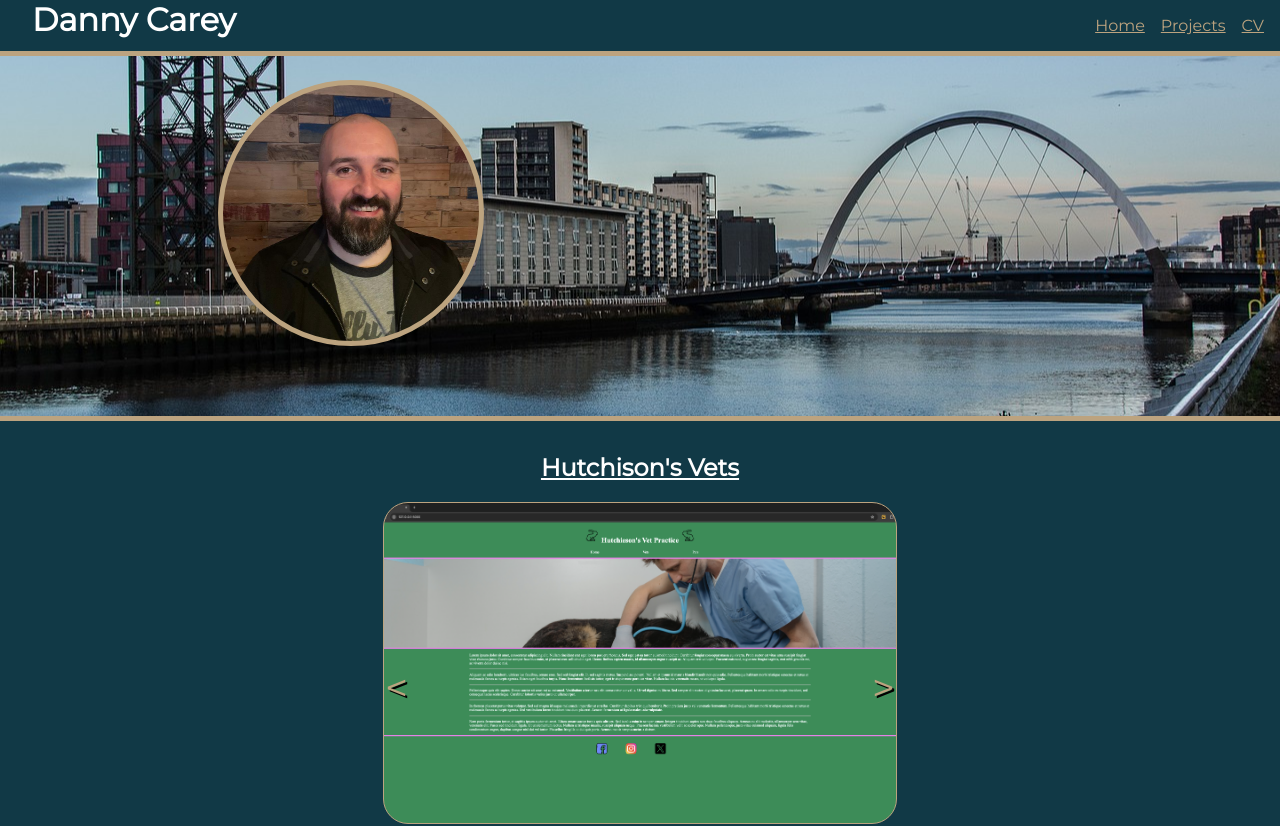
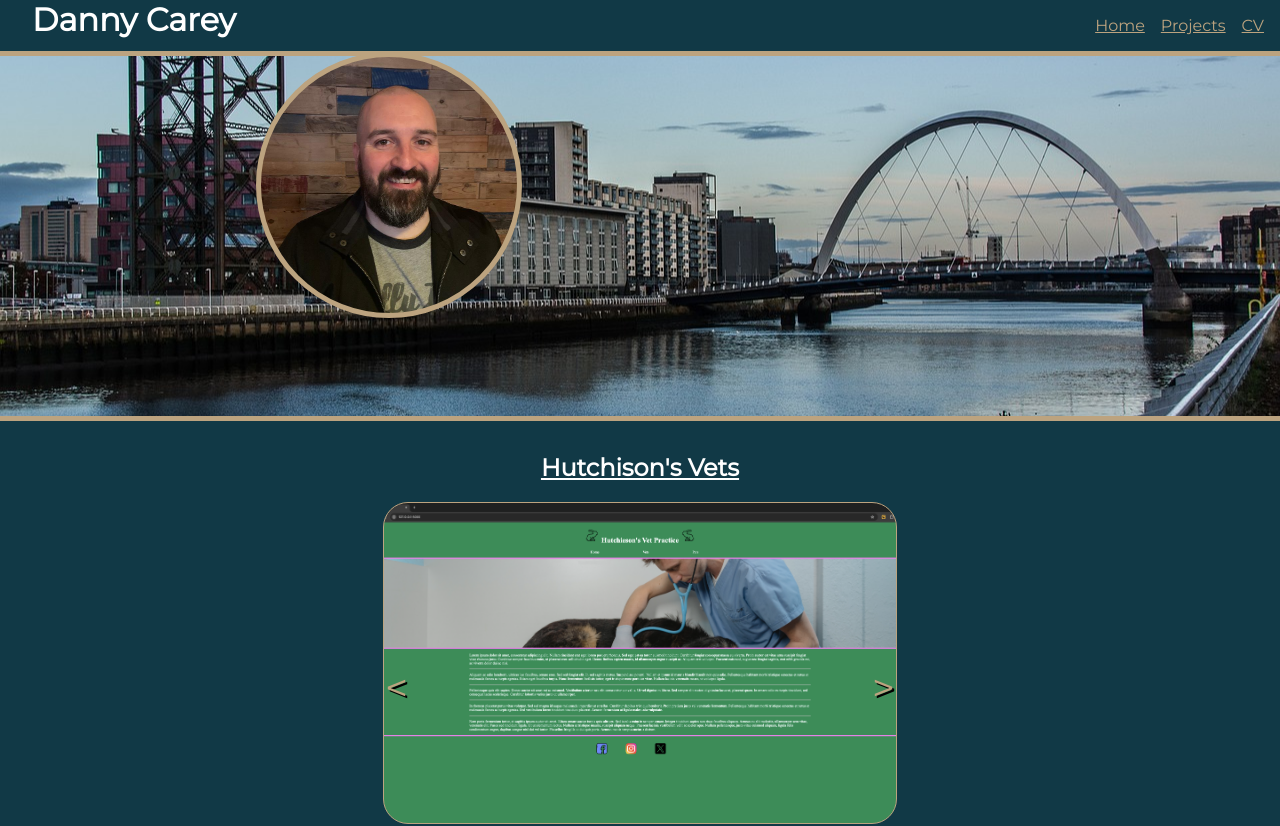
Before and after one commit to Dannycarey23/portfolio, a React (Create React App) app: page /projects in a window 1280 px wide. Shown: the top 826 px of the page. Built offline with nearby package versions, Linux system fonts and the light colour scheme.

Commit message:
media querie amendements on banner.css

```diff
--- a/src/components/banner.css
+++ b/src/components/banner.css
@@ -32,13 +32,13 @@
     }
 }
 
-@media only screen and (min-width: 1200px) {
+@media only screen and (min-width: 768px) {
     .profilePic{
-        left: 20%;
-        top: 6.5%;
+        left: 17%;
+        top: 10%;
     }
+}
 
-}
 
 @media only screen and (min-width: 992px) {
     .profilePic{
@@ -47,9 +47,10 @@
     }
 }
 
-@media only screen and (min-width: 768px) {
+@media only screen and (min-width: 1200px) {
     .profilePic{
-        left: 17%;
-        top: 10%;
+        left: 20%;
+        top: 6.5%;
     }
+
 }
```
